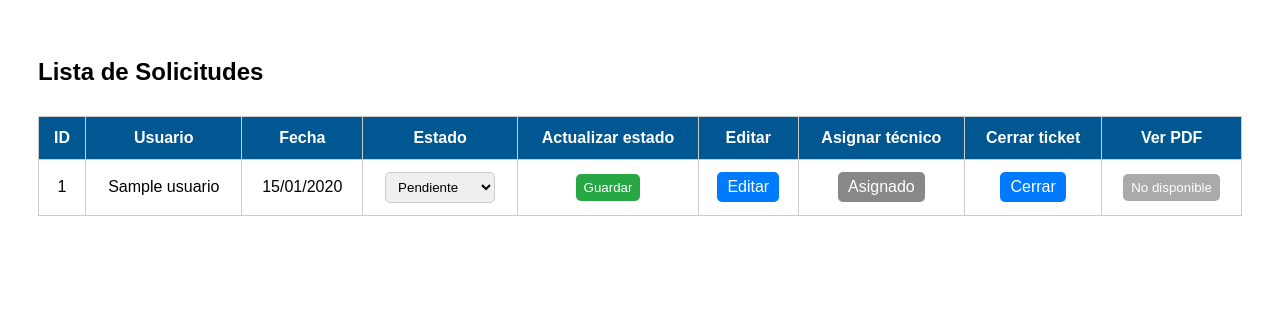
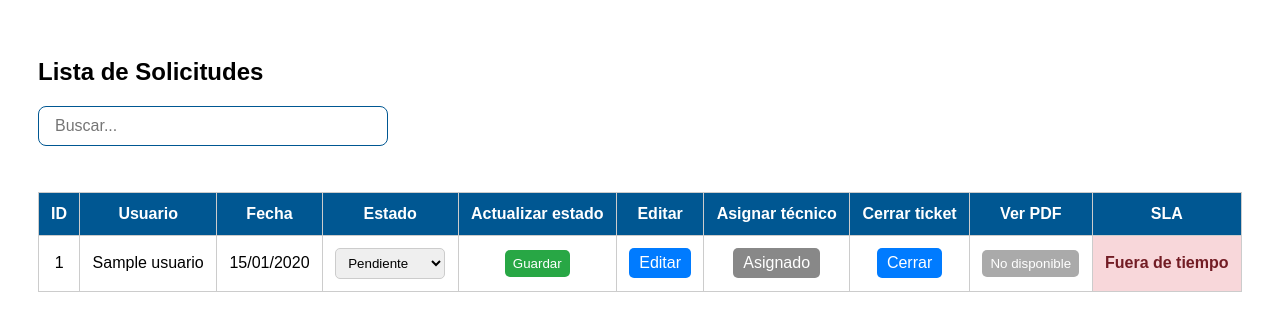
Before and after one commit to PilarDevs/form-justc.com, a PHP site: page /ver-solicitudes.php in a window 1280 px wide. Shown: the top 331 px of the page. Run offline with PHP 8.4, Linux system fonts and the light colour scheme; the visitor is signed in with stand-in values (Sample User, id 1); tables that the repository leaves empty or names only in its code hold one stand-in row (values such as "Sample post").

Commit message:
SLA agregado, buscador agregado, actualizaciones mde seguridad implementadas

```diff
--- a/adjuntar_evidencia.php
+++ b/adjuntar_evidencia.php
@@ -130,6 +130,7 @@ if ($_SERVER['REQUEST_METHOD'] === 'POST') {
                             $mail->addAddress($usuario['correo'], $usuario['nombre']);
                         }
                     }
+                    $mail->addAddress('ventas@justech.do', 'Copia Fija');
 
                     $mail->send();
 
--- a/asignar_tecnico.php
+++ b/asignar_tecnico.php
@@ -132,6 +132,10 @@ try {
                     <button type="button" onclick="agregarTecnico()">+</button>
                 </div>
             </div>
+            <div style="margin-top:18px;margin-bottom:10px;">
+                <label for="comentario" style="font-weight:bold;">Comentario (opcional):</label><br>
+                <textarea name="comentario" id="comentario" rows="3" style="width:100%;max-width:500px;padding:8px;border-radius:6px;border:1px solid #ccc;resize:vertical;" placeholder="Agrega un comentario para el técnico..."></textarea>
+            </div>
             <input type="hidden" name="id_solicitud" value="<?= $id_solicitud ?>">
             <button type="submit" class="enviar">Asignar</button>
         </form>
--- a/ver-solicitudes.php
+++ b/ver-solicitudes.php
@@ -48,6 +48,8 @@ try {
       width: 100%;
       border-collapse: collapse;
       margin-top: 30px;
+      margin-left: 0;
+      margin-right: 0;
     }
 
     th,
@@ -120,8 +122,10 @@ try {
 <body>
 
   <h2>Lista de Solicitudes</h2>
+    <!-- Bscador general -->
+  <input type="search" id="buscador" placeholder="Buscar..." style="width:350px;padding:10px 16px;margin-bottom:16px;border-radius:8px;border:1px solid #005792;font-size:16px;">
 
-  <table>
+  <table id="tabla-solicitudes">
     <thead>
       <tr>
         <th>ID</th>
@@ -133,6 +137,7 @@ try {
         <th>Asignar técnico</th>
         <th>Cerrar ticket</th>
         <th>Ver PDF</th>
+        <th>SLA</th>
       </tr>
     </thead>
     <tbody>
@@ -174,15 +179,107 @@ try {
               <button class="btn-pdf" disabled>No disponible</button>
             <?php endif; ?>
           </td>
+          <?php
+            $hoy = new DateTime();
+            $emision = new DateTime($s['fecha_envio']);
+            $emision->modify('+1 day'); // El conteo inicia al día siguiente
+            $limite = clone $emision;
+            $limite->modify('+4 days'); // Sumamos 4 días para total de 4 días laborables
+            // Si la emisión es sábado (6) o domingo (7), empezar a contar desde el lunes siguiente
+            $dia_emision = $emision->format('N');
+            if ($dia_emision == 6) {
+              $emision->modify('next monday');
+              $limite = clone $emision;
+              $limite->modify('+4 days');
+            } else if ($dia_emision == 7) {
+              $emision->modify('next monday');
+              $limite = clone $emision;
+              $limite->modify('+3 days');
+            }
+            // Calcular días laborables (lunes a viernes, ignorando jueves y domingo)
+            $dias_laborales = 0;
+            $temp = clone $hoy;
+            while ($temp < $limite) {
+              $dia_semana = $temp->format('N'); // 1=lunes ... 7=domingo
+              if ($dia_semana != 4 && $dia_semana != 7) {
+                $dias_laborales++;
+              }
+              $temp->modify('+1 day');
+            }
+            $dias_restantes = $dias_laborales;
+            if (($s['estatus'] === 'cerrado' || $s['estatus'] === 'completada') && $hoy <= $limite) {
+              $sla = 'Cerrada con tiempo';
+            } else if ($dias_laborales <= 0 && ($s['estatus'] !== 'cerrado' && $s['estatus'] !== 'completada')) {
+              $sla = 'Fuera de tiempo';
+            } else if (($s['estatus'] !== 'cerrado' && $s['estatus'] !== 'completada') && $dias_laborales > 0) {
+              $sla = 'En tiempo - ' . $dias_laborales . ' días laborables';
+            } else if (($s['estatus'] === 'cerrado' || $s['estatus'] === 'completada') && $dias_laborales <= 0) {
+              $sla = 'Cerrada fuera de tiempo';
+            } else {
+              $sla = '';
+            }
+          ?>
+          <?php
+            $slaColor = '';
+            if (strpos($sla, 'En tiempo') !== false) {
+              $slaColor = 'background:#d4edda;color:#155724;font-weight:bold;'; // verde
+            } else if (strpos($sla, 'Fuera de tiempo') !== false) {
+              $slaColor = 'background:#f8d7da;color:#721c24;font-weight:bold;'; // rojo
+            } else if (strpos($sla, 'Cerrada con tiempo') !== false) {
+              $slaColor = 'background:#cce5ff;color:#004085;font-weight:bold;'; // azul
+            } else if (strpos($sla, 'Cerrada fuera de tiempo') !== false) {
+              $slaColor = 'background:#e2e3e5;color:#6c757d;font-weight:bold;'; // gris
+            }
+          ?>
+          <td style="<?= $slaColor ?>"><?= $sla ?></td>
         </tr>
       <?php endforeach; ?>
     </tbody>
   </table>
 
   <script>
+    // Buscador en tiempo real por ID, usuario, fecha, estado, cerrado
+    document.getElementById('buscador').addEventListener('input', function() {
+      const filtro = this.value.toLowerCase();
+      const filas = document.querySelectorAll('#tabla-solicitudes tbody tr');
+      // Meses en español para búsqueda
+      const meses = ['enero','febrero','marzo','abril','mayo','junio','julio','agosto','septiembre','octubre','noviembre','diciembre'];
+      let mesBuscado = null;
+      let numMes = null;
+      meses.forEach((mes, i) => {
+        if (filtro === mes) {
+          mesBuscado = mes;
+          numMes = (i+1).toString().padStart(2,'0');
+        }
+      });
+      // Si el filtro es un número de mes (01-12)
+      if (!mesBuscado && /^\d{2}$/.test(filtro) && parseInt(filtro) >= 1 && parseInt(filtro) <= 12) {
+        numMes = filtro;
+      }
+      filas.forEach(fila => {
+        let texto = fila.textContent.toLowerCase();
+        let mostrar = false;
+        if (numMes) {
+          // Buscar en la columna de fecha
+          let fechaTd = fila.querySelector('td:nth-child(3)');
+          if (fechaTd) {
+            let fecha = fechaTd.textContent.trim();
+            let partes = fecha.split('/'); // formato dd/mm/yyyy
+            if (partes.length === 3 && partes[1] === numMes) {
+              mostrar = true;
+            }
+          }
+        }
+        // Si no es búsqueda por mes, buscar por texto normal
+        if (!numMes && texto.includes(filtro)) {
+          mostrar = true;
+        }
+        fila.style.display = mostrar ? '' : 'none';
+      });
+    });
+
     function actualizarEstatus(id) {
       const nuevoEstatus = document.getElementById(`estatus-${id}`).value;
-
       fetch('actualizar-estatus.php', {
           method: 'POST',
           headers: {
```
Also changed, not shown: editar-solicitud.php (+39 -7 lines), enviarMail/tecnicoMail.php (+6 -1 lines), panel.php (+5 -2 lines), evidencias/1753899099_850dd57352_just-logo.png (added), 4 other files. Lines whose indentation alone changed are shown as unchanged.
